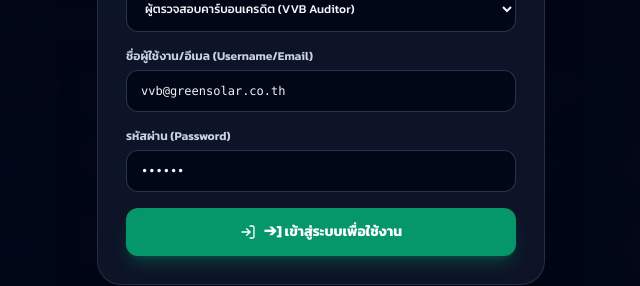
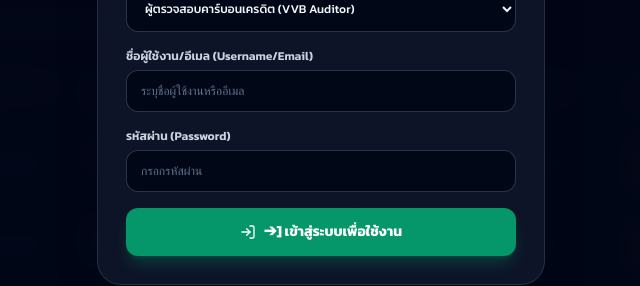
Before and after one commit to carbonsolutionsthailand/carbon-app, a plain HTML site: page index.html in a window 1280 px wide. Shown: the part 389-675 px from the top of the page, without its empty margins (319-959 px from the left). Drawn offline with nearby package versions, Linux system fonts and the light colour scheme.

Commit message:
Update index.html

```diff
--- a/index.html
+++ b/index.html
@@ -1944,22 +1944,7 @@
             return true;
         }
 
-        function autoFillLoginByRole(roleKey) {
-            const roleEmailMap = {
-                ADMIN: { email: "admin@greensolar.co.th", pass: "admin123" },
-                OPERATOR: { email: "operator@greensolar.co.th", pass: "op123" },
-                ENGINEER: { email: "engineer@greensolar.co.th", pass: "eng123" },
-                TECHNICIAN: { email: "technician@greensolar.co.th", pass: "tech123" },
-                VVB: { email: "vvb@greensolar.co.th", pass: "vvb123" },
-                HOUSEHOLD: { email: "household@greensolar.co.th", pass: "house123" }
-            };
-            if (roleEmailMap[roleKey]) {
-                document.getElementById('login-username').value = roleEmailMap[roleKey].email;
-                document.getElementById('login-password').value = roleEmailMap[roleKey].pass;
-            }
-        }
-
-        async function saveHouseholdToFirebase(householdData) {
+         async function saveHouseholdToFirebase(householdData) {
             try {
                 console.log("[Firebase Cloud] Saving household payload asynchronously...", householdData);
                 return { success: true, message: "Synced to Firebase Cloud" };
@@ -1987,7 +1972,6 @@
             currentUser = systemPersonnel[0];
             renderSidebarNav();
             switchTab('admin');
-            autoFillLoginByRole('VVB');
         });
 
         function handleLogin(event) {
```
